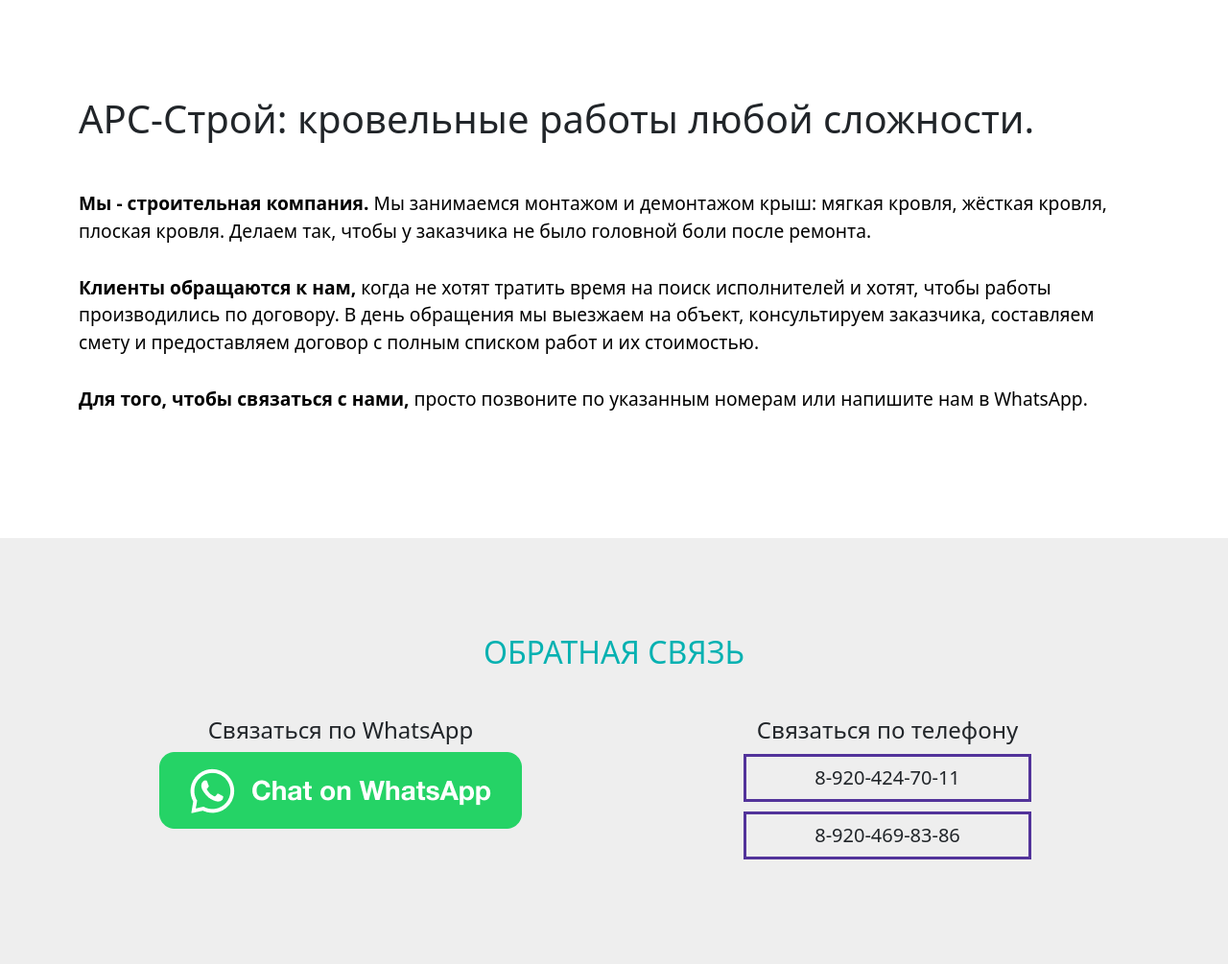
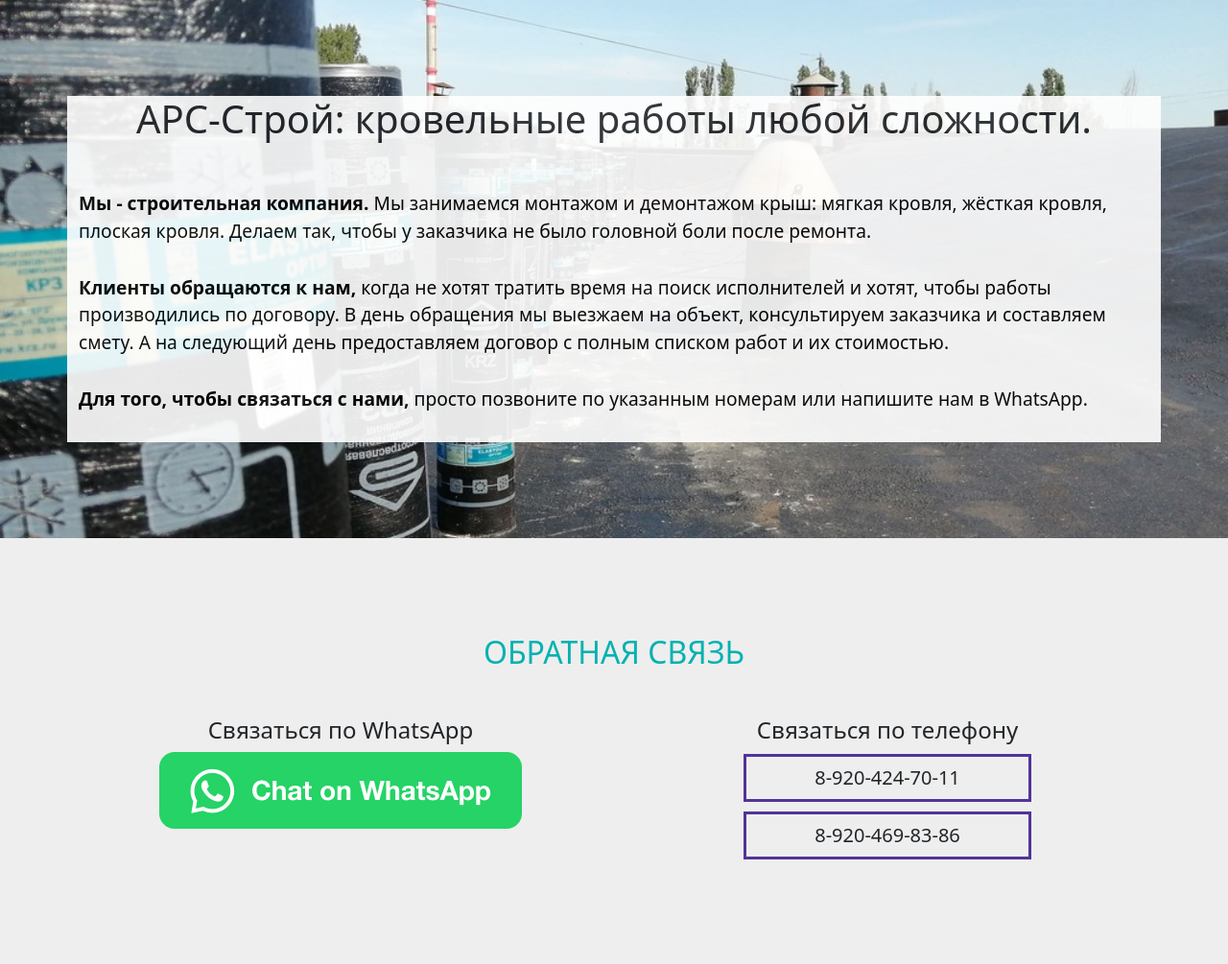
Before and after one commit to sober21/stroimVmeste, a Flask app: page /about in a window 1280 px wide. Shown: the part 56-1061 px from the top of the page at 96% size. Run offline with Flask 3, Linux system fonts and the light colour scheme.

Commit message:
ИЗменил title, добавил фоновую картинку на страницу about.html

```diff
--- a/app/static/css/style.css
+++ b/app/static/css/style.css
@@ -92,6 +92,10 @@ footer h6 {
 /* ------------------------- О нас ---------------------------- */
 .about {
     padding: 50 px 0;
+    background-image: url("../images/img1.jpg");
+    background-size: no-repeat;
+    background-position: center;
+    background-size: cover;
 }
 .about p {
     color: black;
@@ -100,6 +104,10 @@ footer h6 {
 }
 .about h1 {
     margin-bottom: 50px;
+}
+.about-text {
+    background-color: white;
+    opacity: 0.9;
 }
 /* ------------------------- О нас ---------------------------- */
 
--- a/app/templates/about.html
+++ b/app/templates/about.html
@@ -2,20 +2,20 @@
 <html lang="en">
 <head>
     <meta charset="UTF-8">
-    <title>Title</title>
+    <title>Кровельные работы в Воронеже Мягкая кровля, жёсткая кровля</title>
 </head>
 <body>
 {% block content %}
 <section class="about">
     <div class="container">
         <div class="row">
-            <div class="col-12">
-                <h1>AРС-Строй: кровельные работы любой сложности.</h1>
+            <div class="col-12 about-text">
+                <h1 class="text-center">AРС-Строй: кровельные работы любой сложности.</h1>
                 <p><b>Мы - строительная компания.</b> Мы занимаемся монтажом и демонтажом крыш: мягкая кровля, жёсткая кровля,
                     плоская кровля. Делаем так, чтобы у заказчика не было головной боли после ремонта.</p>
                 <p><b>Клиенты обращаются к нам,</b> когда не хотят тратить время на поиск исполнителей и хотят, чтобы
-                работы производились по договору. В день обращения мы выезжаем на объект, консультируем заказчика, составляем смету
-                и предоставляем договор с полным списком работ и их стоимостью.</p>
+                работы производились по договору. В день обращения мы выезжаем на объект, консультируем заказчика и составляем смету.
+                А на следующий день предоставляем договор с полным списком работ и их стоимостью.</p>
                 <p><b>Для того, чтобы связаться с нами,</b> просто позвоните по указанным номерам или напишите нам в
                 WhatsApp.</p>
             </div>
--- a/app/templates/index.html
+++ b/app/templates/index.html
@@ -1,7 +1,7 @@
 {% extends 'base.html' %}
 <html lang="ru">
 <head>
-    <title>Кровельные работы в Воронеже | АРС-Строй</title>
+    <title>Кровельные работы в Воронеже цена за квадратный метр</title>
     <meta charset="UTF-8">
     <meta name="viewport"
           content="width=device-width, user-scalable=no, initial-scale=1.0, maximum-scale=1.0, minimum-scale=1.0">
```
